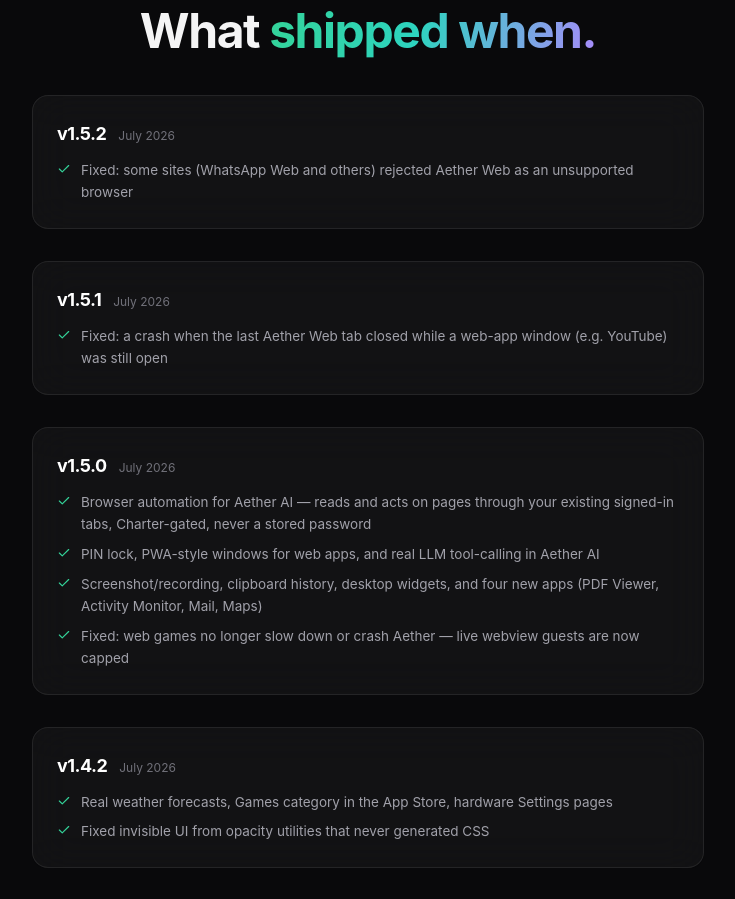
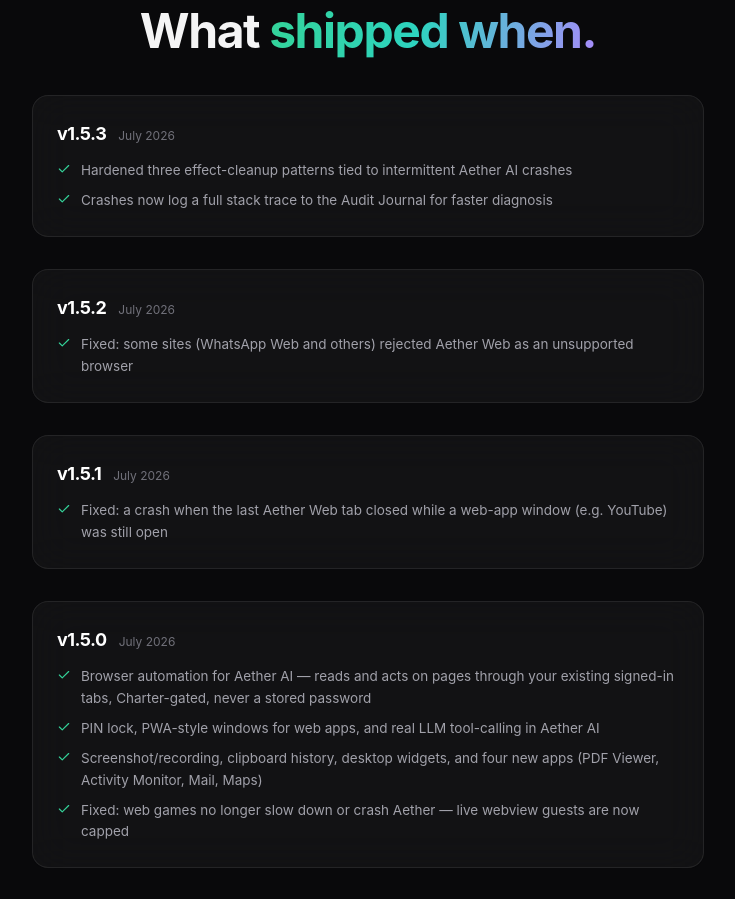
Before and after one commit to Gasbygh/aetheros-lite-marketing, a React (Vite) app: page / in a window 1280 px wide. Shown: the part 10900-11799 px from the top of the page, without its empty margins (272-1007 px from the left). Built offline with nearby package versions, Linux system fonts and the light colour scheme.

Commit message:
Point downloads at v1.5.3, add its changelog entry
1.5.3 hardens three effect-cleanup patterns tied to the intermittent
Aether AI crash, and now logs full stack traces for any future crash.

```diff
--- a/src/App.tsx
+++ b/src/App.tsx
@@ -16,9 +16,9 @@
 } as const
 
 const RELEASES = 'https://github.com/Gasbygh/aetheros-lite-marketing/releases/download'
-const LINUX_FILE = `${RELEASES}/v1.5.2/AetherOS-Lite.AppImage`
-const WIN_PORTABLE_FILE = `${RELEASES}/v1.5.2/AetherOS-Lite-Portable.exe`
-const WIN_INSTALLER_FILE = `${RELEASES}/v1.5.2/Aether-OS-Lite-Setup-1.5.2.exe`
+const LINUX_FILE = `${RELEASES}/v1.5.3/AetherOS-Lite.AppImage`
+const WIN_PORTABLE_FILE = `${RELEASES}/v1.5.3/AetherOS-Lite-Portable.exe`
+const WIN_INSTALLER_FILE = `${RELEASES}/v1.5.3/Aether-OS-Lite-Setup-1.5.3.exe`
 
 function Mark({ size = 22 }: { size?: number }) {
   return (
@@ -859,6 +859,14 @@
 
 const CHANGELOG = [
   {
+    version: '1.5.3',
+    date: 'July 2026',
+    entries: [
+      'Hardened three effect-cleanup patterns tied to intermittent Aether AI crashes',
+      'Crashes now log a full stack trace to the Audit Journal for faster diagnosis',
+    ],
+  },
+  {
     version: '1.5.2',
     date: 'July 2026',
     entries: [
```
